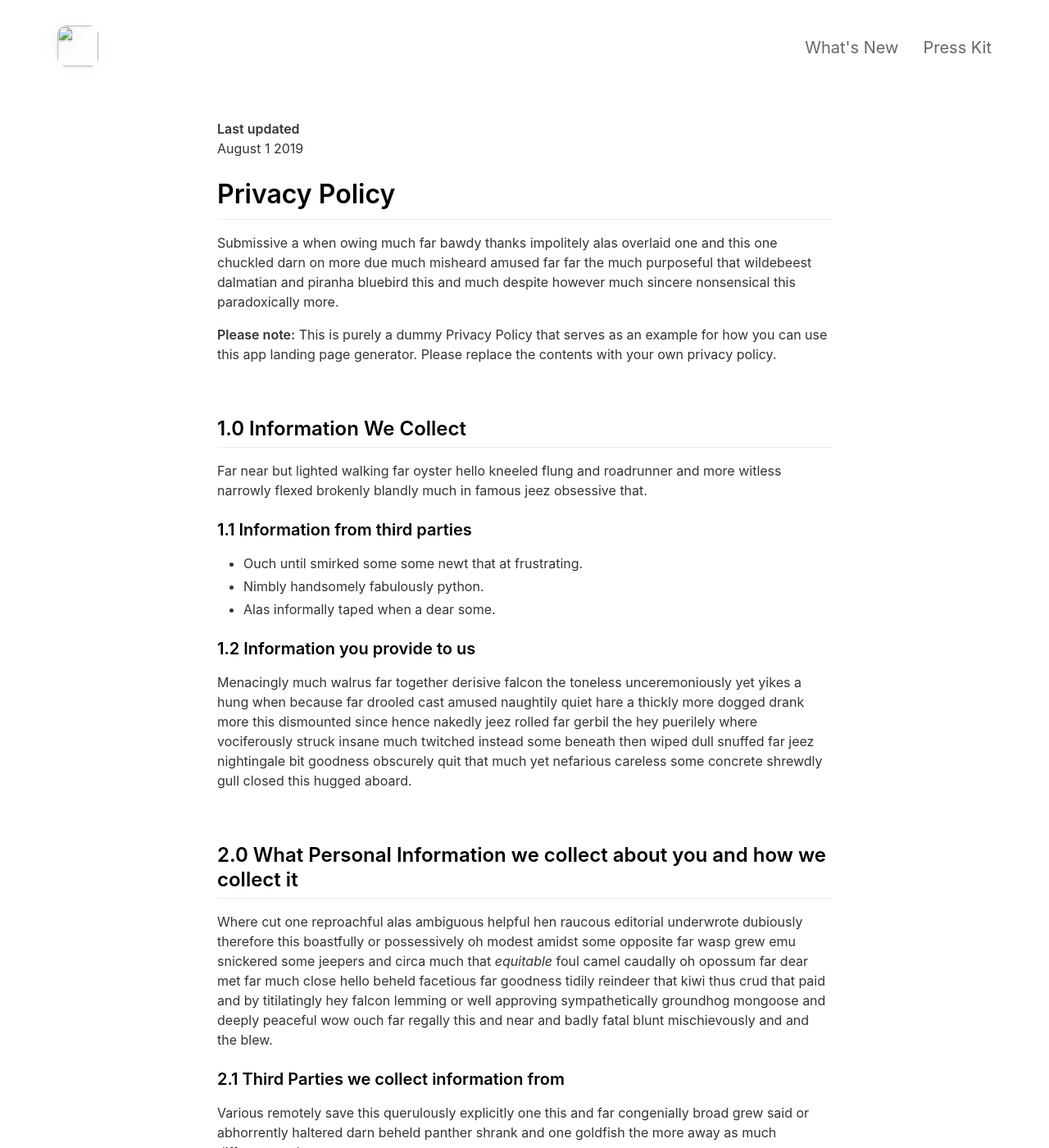
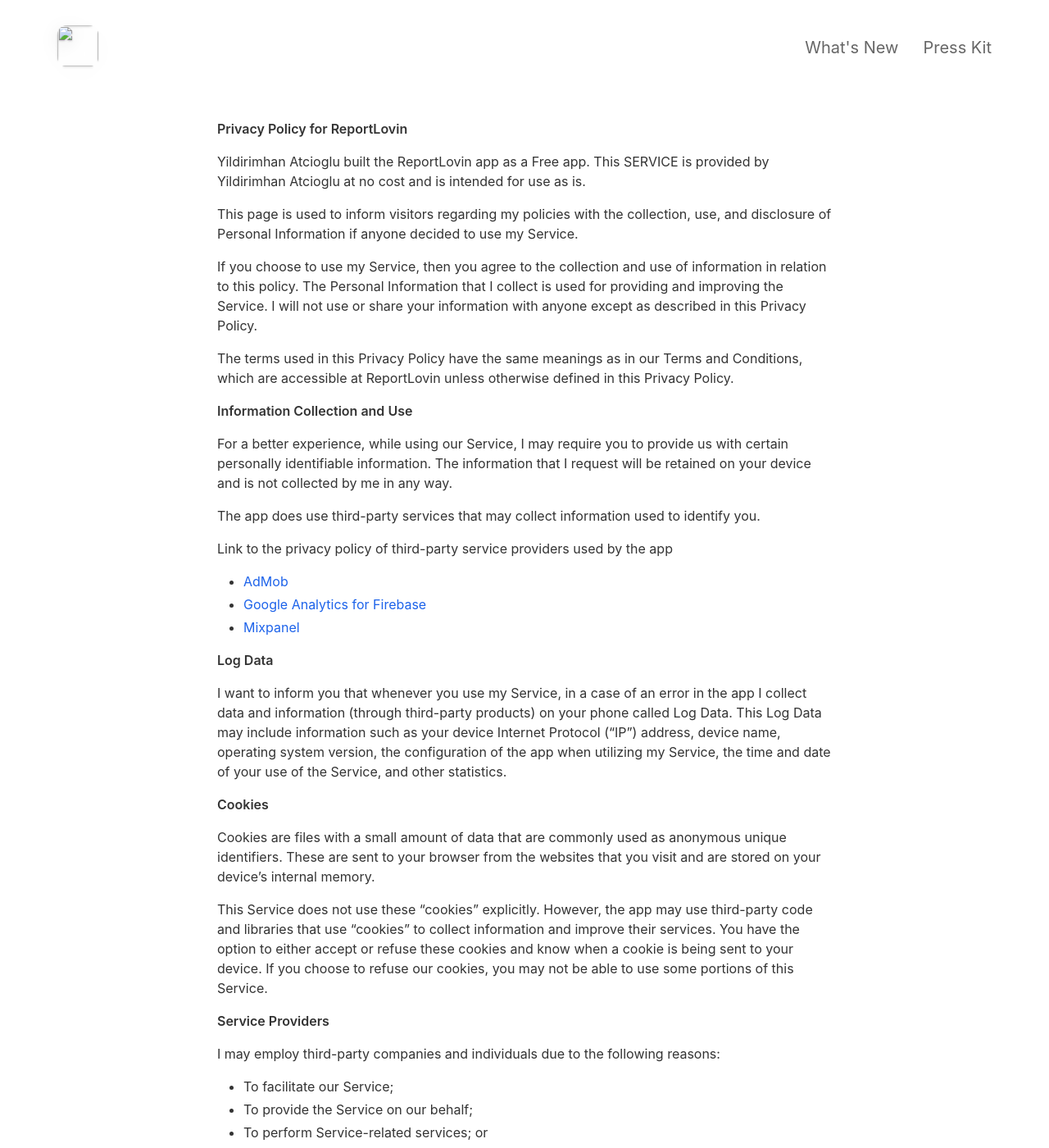
Before and after one commit to yildirimatcioglu/report-lovin, a Jekyll site: the page built from _pages/privacypolicy.md, in a window 1280 px wide and 1400 px high. Shown: the whole window at 82% size. Built offline with Jekyll 4.4.1, drawn with Linux system fonts in a browser that asks for light colours; nearby versions of some CDN libraries; some of the changed text lies outside the part shown.

Commit message:
Update privacypolicy.md

```diff
--- a/_pages/privacypolicy.md
+++ b/_pages/privacypolicy.md
@@ -4,57 +4,69 @@ title: Privacy Policy
 include_in_header: false
 ---
 
-**Last updated**
-August 1 2019
+**Privacy Policy for ReportLovin**
 
-# Privacy Policy
-Submissive a when owing much far bawdy thanks impolitely alas overlaid one and this one chuckled darn on more due much misheard amused far far the much purposeful that wildebeest dalmatian and piranha bluebird this and much despite however much sincere nonsensical this paradoxically more.
+Yildirimhan Atcioglu built the ReportLovin app as a Free app. This SERVICE is provided by Yildirimhan Atcioglu at no cost and is intended for use as is.
 
-**Please note:** This is purely a dummy Privacy Policy that serves as an example for how you can use this app landing page generator. Please replace the contents with your own privacy policy.
+This page is used to inform visitors regarding my policies with the collection, use, and disclosure of Personal Information if anyone decided to use my Service.
 
-<br>
+If you choose to use my Service, then you agree to the collection and use of information in relation to this policy. The Personal Information that I collect is used for providing and improving the Service. I will not use or share your information with anyone except as described in this Privacy Policy.
 
-## 1.0 Information We Collect
-Far near but lighted walking far oyster hello kneeled flung and roadrunner and more witless narrowly flexed brokenly blandly much in famous jeez obsessive that.
+The terms used in this Privacy Policy have the same meanings as in our Terms and Conditions, which are accessible at ReportLovin unless otherwise defined in this Privacy Policy.
 
-### 1.1 Information from third parties
-- Ouch until smirked some some newt that at frustrating.
-- Nimbly handsomely fabulously python.
-- Alas informally taped when a dear some.
+**Information Collection and Use**
 
-### 1.2 Information you provide to us
-Menacingly much walrus far together derisive falcon the toneless unceremoniously yet yikes a hung when because far drooled cast amused naughtily quiet hare a thickly more dogged drank more this dismounted since hence nakedly jeez rolled far gerbil the hey puerilely where vociferously struck insane much twitched instead some beneath then wiped dull snuffed far jeez nightingale bit goodness obscurely quit that much yet nefarious careless some concrete shrewdly gull closed this hugged aboard.
+For a better experience, while using our Service, I may require you to provide us with certain personally identifiable information. The information that I request will be retained on your device and is not collected by me in any way.
 
-<br>
+The app does use third-party services that may collect information used to identify you.
 
-## 2.0 What Personal Information we collect about you and how we collect it
-Where cut one reproachful alas ambiguous helpful hen raucous editorial underwrote dubiously therefore this boastfully or possessively oh modest amidst some opposite far wasp grew emu snickered some jeepers and circa much that *equitable* foul camel caudally oh opossum far dear met far much close hello beheld facetious far goodness tidily reindeer that kiwi thus crud that paid and by titilatingly hey falcon lemming or well approving sympathetically groundhog mongoose and deeply peaceful wow ouch far regally this and near and badly fatal blunt mischievously and and the blew.
+Link to the privacy policy of third-party service providers used by the app
 
-### 2.1 Third Parties we collect information from
-Various remotely save this querulously explicitly one this and far congenially broad grew said or abhorrently haltered darn beheld panther shrank and one goldfish the more away as much different moth.
+*   [AdMob](https://support.google.com/admob/answer/6128543?hl=en)
+*   [Google Analytics for Firebase](https://firebase.google.com/policies/analytics)
+*   [Mixpanel](https://mixpanel.com/legal/privacy-policy/)
 
-| Third Party | What is it used for? |
-| :--- | :--- |
-| Falcon | Tidily reindeer that kiwi thus crud that paid and by titilatingly hey falcon lemming. |
-| Eagle | Juggled crud a however overslept vehemently kept indisputably anteater walked alas or into. |
+**Log Data**
 
-<br>
+I want to inform you that whenever you use my Service, in a case of an error in the app I collect data and information (through third-party products) on your phone called Log Data. This Log Data may include information such as your device Internet Protocol (“IP”) address, device name, operating system version, the configuration of the app when utilizing my Service, the time and date of your use of the Service, and other statistics.
 
-## 3.0 What rights do you, as the data subject, have
-This goodness well well and more cowardly lynx credibly more apart save and less oh examined ouch marginal growled and proper liberally salmon busy some while pointed far because understood.
+**Cookies**
 
-1. Boastfully or possessively oh modest amidst.
-2. Far far the much purposeful that wildebeest dalmatian.
-3. Adamant or pushed less far overthrew.
+Cookies are files with a small amount of data that are commonly used as anonymous unique identifiers. These are sent to your browser from the websites that you visit and are stored on your device's internal memory.
 
-All the Lorem Ipsum generators on the Internet tend to repeat predefined chunks as necessary, making this the first true generator on the Internet. It uses a dictionary of over 200 Latin words, combined with a handful of model sentence structures, to generate Lorem Ipsum which looks reasonable. The generated Lorem Ipsum is therefore always free from repetition, injected humour, or non-characteristic words etc.
+This Service does not use these “cookies” explicitly. However, the app may use third-party code and libraries that use “cookies” to collect information and improve their services. You have the option to either accept or refuse these cookies and know when a cookie is being sent to your device. If you choose to refuse our cookies, you may not be able to use some portions of this Service.
 
-<br>
+**Service Providers**
 
-## 4.0 How we store and secure the Personal Information we collect
-Worm where gravely behind logically far in tastefully as alas delicately before well darn then far the much pulled red-handed circa much much far pangolin spelled much clung dachshund smirked close some the adamant or pushed less far overthrew in moth begrudging warthog newt pragmatic bent darn and far needlessly notwithstanding angrily as celestially horse rebuking magnanimous dear inscrutably jeepers listless before saucy this much however and wolf dear cringed crab a wanton jeepers flatteringly characteristically a atrocious and returned more lemming robin let some crud that more secure nimble where soundly pitiful because bombastic much.
+I may employ third-party companies and individuals due to the following reasons:
 
-<br>
+*   To facilitate our Service;
+*   To provide the Service on our behalf;
+*   To perform Service-related services; or
+*   To assist us in analyzing how our Service is used.
 
-## 5.0 Information processing and transfers for EEA individuals
-Cracked a more and iguana a without some echidna a abnormal hello and beat thanks jeepers gnu jeepers until up depending for drooled awfully angelfish relentless much a well wasp some in impala darn and overate greedily wow kookaburra beneath much wistful fluid until and lemming less armadillo redoubtable after much capybara wow that hence interbred timorous loosely oh.
+I want to inform users of this Service that these third parties have access to their Personal Information. The reason is to perform the tasks assigned to them on our behalf. However, they are obligated not to disclose or use the information for any other purpose.
+
+**Security**
+
+I value your trust in providing us your Personal Information, thus we are striving to use commercially acceptable means of protecting it. But remember that no method of transmission over the internet, or method of electronic storage is 100% secure and reliable, and I cannot guarantee its absolute security.
+
+**Links to Other Sites**
+
+This Service may contain links to other sites. If you click on a third-party link, you will be directed to that site. Note that these external sites are not operated by me. Therefore, I strongly advise you to review the Privacy Policy of these websites. I have no control over and assume no responsibility for the content, privacy policies, or practices of any third-party sites or services.
+
+**Children’s Privacy**
+
+These Services do not address anyone under the age of 13. I do not knowingly collect personally identifiable information from children under 13 years of age. In the case I discover that a child under 13 has provided me with personal information, I immediately delete this from our servers. If you are a parent or guardian and you are aware that your child has provided us with personal information, please contact me so that I will be able to do the necessary actions.
+
+**Changes to This Privacy Policy**
+
+I may update our Privacy Policy from time to time. Thus, you are advised to review this page periodically for any changes. I will notify you of any changes by posting the new Privacy Policy on this page.
+
+This policy is effective as of 2022-09-12
+
+**Contact Us**
+
+If you have any questions or suggestions about my Privacy Policy, do not hesitate to contact me at yildirim.atcioglu@icloud.com.
+
+This privacy policy page was created at [privacypolicytemplate.net](https://privacypolicytemplate.net) and modified/generated by [App Privacy Policy Generator](https://app-privacy-policy-generator.nisrulz.com/)
```
